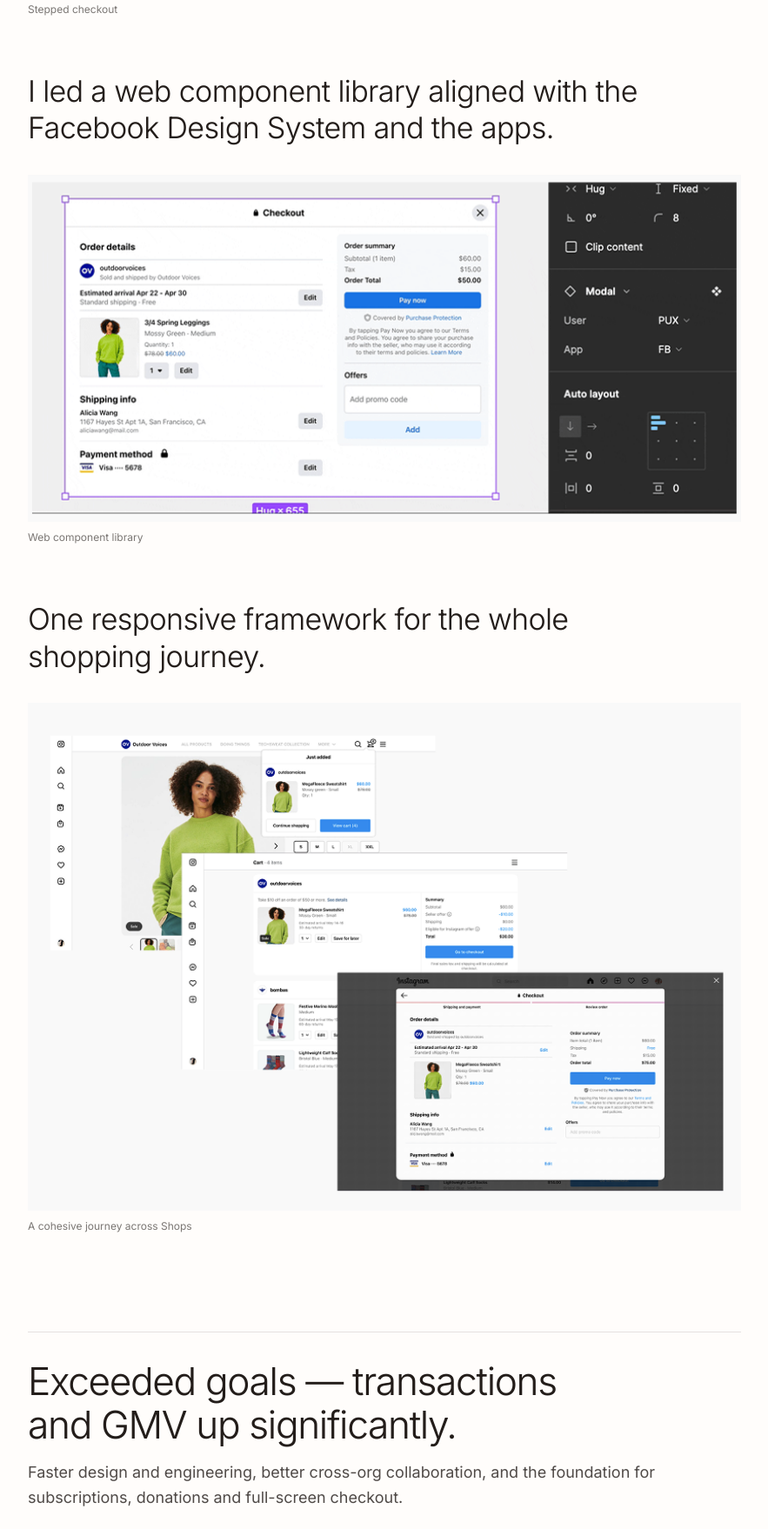
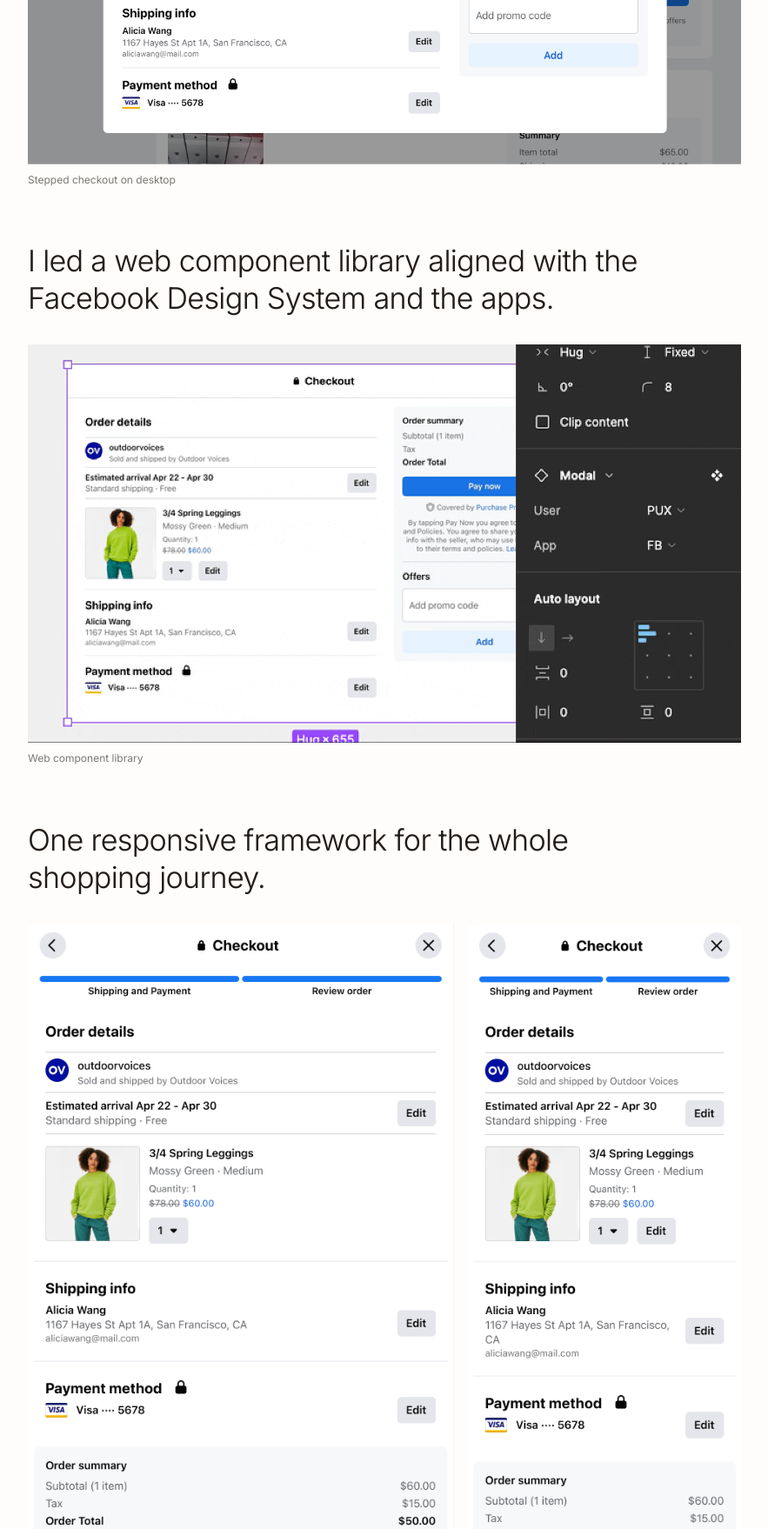
Before and after one commit to celiamarais/portfolio, a plain HTML site: page projects/facebook-checkout.html in a window 1280 px wide. Shown: the part 994-2752 px from the top of the page at 87% size, without its empty margins (198-1081 px from the left). Drawn offline with nearby package versions, Linux system fonts and the light colour scheme; no server answers.

Commit message:
Use new Figma exports on the FB Checkout page; remove unused images

```diff
--- a/projects/facebook-checkout.html
+++ b/projects/facebook-checkout.html
@@ -39,22 +39,25 @@
   <p style="font:330 clamp(24px,5vw,34px)/1.25 Inter,'Helvetica Neue',Arial,sans-serif;letter-spacing:-0.02em;color:#231d1a;margin:0;text-wrap:pretty;margin-top:32px">We rebuilt it as a stepped modal flow, with order totals visible at every step.</p>
 
   <figure style="margin:32px 0 0">
-    <image-slot id="ed-fb-1" src="../assets/images/thumb-fb-checkout-1.png" shape="rect" radius="2" style="display:block;width:100%;aspect-ratio:900/385;height:auto" placeholder="Drop image"></image-slot>
-    <figcaption style="font:400 12px/1.4 Inter,'Helvetica Neue',Arial,sans-serif;color:#7b7774;margin-top:10px">Stepped checkout</figcaption>
+    <image-slot id="ed-fb-desktop" src="../assets/images/fb-checkout-nux-review-1201.png" shape="rect" radius="2" style="display:block;width:100%;aspect-ratio:2400/1600;height:auto" placeholder="Drop image"></image-slot>
+    <figcaption style="font:400 12px/1.4 Inter,'Helvetica Neue',Arial,sans-serif;color:#7b7774;margin-top:10px">Stepped checkout on desktop</figcaption>
   </figure>
 
   <p style="font:330 clamp(24px,5vw,34px)/1.25 Inter,'Helvetica Neue',Arial,sans-serif;letter-spacing:-0.02em;color:#231d1a;margin:0;text-wrap:pretty;margin-top:64px">I led a web component library aligned with the Facebook Design System and the apps.</p>
 
   <figure style="margin:32px 0 0">
-    <image-slot id="ed-fb-2" src="../assets/images/thumb-fb-checkout-2.png" shape="rect" radius="2" style="display:block;width:100%;aspect-ratio:810/395;height:auto" placeholder="Drop image"></image-slot>
+    <image-slot id="ed-fb-system" src="../assets/images/fb-checkout-design-system.png" shape="rect" radius="2" style="display:block;width:100%;aspect-ratio:1350/754;height:auto" placeholder="Drop image"></image-slot>
     <figcaption style="font:400 12px/1.4 Inter,'Helvetica Neue',Arial,sans-serif;color:#7b7774;margin-top:10px">Web component library</figcaption>
   </figure>
 
   <p style="font:330 clamp(24px,5vw,34px)/1.25 Inter,'Helvetica Neue',Arial,sans-serif;letter-spacing:-0.02em;color:#231d1a;margin:0;text-wrap:pretty;margin-top:64px">One responsive framework for the whole shopping journey.</p>
 
   <figure style="margin:32px 0 0">
-    <image-slot id="ed-fb-3" src="../assets/images/ed-fb-journey.png" shape="rect" radius="2" style="display:block;width:100%;aspect-ratio:800/570;height:auto" placeholder="Drop image"></image-slot>
-    <figcaption style="font:400 12px/1.4 Inter,'Helvetica Neue',Arial,sans-serif;color:#7b7774;margin-top:10px">A cohesive journey across Shops</figcaption>
+    <div style="display:flex;gap:16px;align-items:flex-start">
+      <div style="flex:1168 1 0;min-width:0"><image-slot id="ed-fb-584" src="../assets/images/fb-checkout-nux-review-584.png" shape="rect" radius="2" style="display:block;width:100%;aspect-ratio:1168/2384;height:auto" placeholder="Drop image"></image-slot></div>
+      <div style="flex:750 1 0;min-width:0"><image-slot id="ed-fb-375" src="../assets/images/fb-checkout-nux-review-375.png" shape="rect" radius="2" style="display:block;width:100%;aspect-ratio:750/2456;height:auto" placeholder="Drop image"></image-slot></div>
+    </div>
+    <figcaption style="font:400 12px/1.4 Inter,'Helvetica Neue',Arial,sans-serif;color:#7b7774;margin-top:10px">The same checkout at tablet and phone widths</figcaption>
   </figure>
 
   <section style="margin-top:112px;border-top:1px solid rgba(35,29,26,0.12);padding-top:32px">
```
Also changed, not shown: index.html (+1 -1 lines), assets/images/ed-fb-journey.png (deleted), assets/images/ernesta-03-designsystem.png (deleted), assets/images/ernesta-04-b2bquotes.png (deleted), assets/images/ernesta-05-specsheets.png (deleted), assets/images/thumb-fb-checkout-1.png (deleted), assets/images/thumb-fb-checkout-2.png (deleted), assets/images/thumb-spring-app-2.png (deleted).
